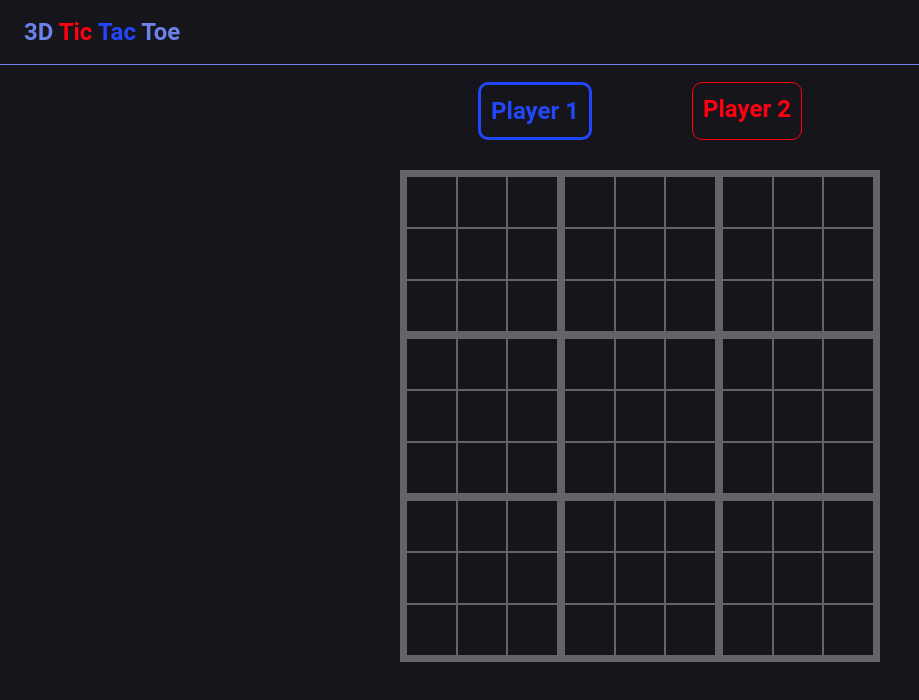
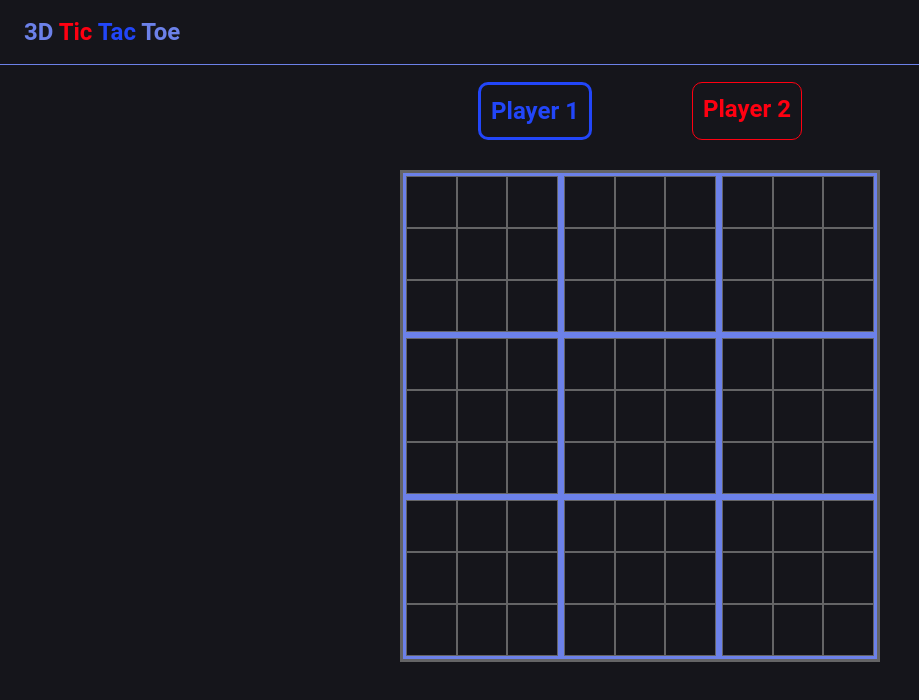
Before and after one commit to dylanp1212/3dttt, a Next.js app: page /two-players in a window 1280 px wide. Shown: the top 700 px of the page, without its empty margins (0-919 px from the left). Built offline with nearby package versions, Linux system fonts and the light colour scheme; what @mui/material-nextjs would draw is missing.

Commit message:
current board highlighted

```diff
--- a/src/components/tttboard.tsx
+++ b/src/components/tttboard.tsx
@@ -1,10 +1,12 @@
 import Box from '@mui/material/Box';
 import Typography from '@mui/material/Typography';
 import Tttbox from './tttbox'
+import {useTurn} from './turnContext'
 import {useState, useEffect} from 'react'
 
 export default function Tttboard({winner, setWinner, board, gameWinner}: {winner: number,
   setWinner: (board: number, winner: number) => void, board: number, gameWinner: number}) {
+  const {currboard} = useTurn()
   const [grid, setGrid] = useState<number[]>([0,0,0,0,0,0,0,0,0])
   const updateGrid = (box: number, val: 1|2) => {
     const newgrid = [...grid]
@@ -39,7 +41,7 @@ export default function Tttboard({winner, setWinner, board, gameWinner}: {winner
     }
   }, [grid])
   return (
-    <Box sx={{display: 'grid', border: `3px solid ${winner == 1 ? '#2246f9' : winner == 2 ? '#ff0011' : '#646466'}`,
+    <Box sx={{display: 'grid', border: `3px solid ${winner == 1 ? '#2246f9' : winner == 2 ? '#ff0011' : (currboard == board || currboard == undefined) ? '#6c81e9' : '#646466'}`,
       gridTemplateColumns: 'repeat(3, 50px)'}}>
       {grid.map(
         (val, index) => {
```
